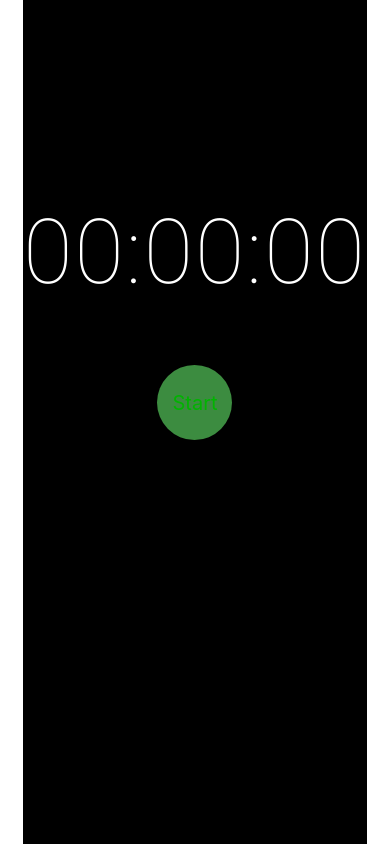
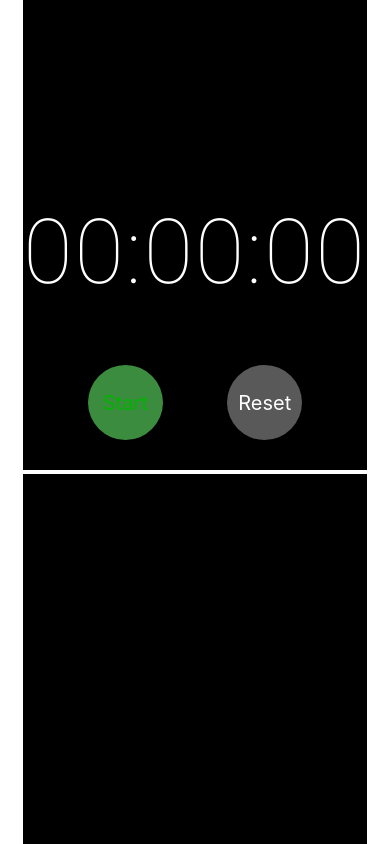
Before and after one commit to Shopify/eng-intern-assessment-react-native, a React Native app: screen / in a window 390 px wide. Built offline with nearby package versions, Linux system fonts and the light colour scheme.

Commit message:
baseline functionality: lap counter and reset

```diff
--- /dev/null
+++ b/src/components/LapResetButton.tsx
@@ -0,0 +1,43 @@
+
+import React from 'react';
+import { TouchableOpacity, Text, StyleSheet } from 'react-native';
+
+
+interface LapResetButtonProps {
+  isRunning: boolean;
+  onLap: () => void;
+  onReset: () => void;
+}
+
+const LapResetButton: React.FC<LapResetButtonProps> = ({ isRunning, onLap, onReset }) => {
+  return (
+    <TouchableOpacity
+      style={[styles.button, isRunning ? styles.lapButton : styles.resetButton]}
+      onPress={isRunning ? onLap : onReset}
+    >
+      <Text style={styles.buttonText}>{isRunning ? 'Lap' : 'Reset'}</Text>
+    </TouchableOpacity>
+  );
+};
+
+const styles = StyleSheet.create({
+  button: {
+    width: 75,
+    height: 75,
+    borderRadius: 37.5,
+    justifyContent: 'center',
+    alignItems: 'center',
+  },
+  lapButton: {
+    backgroundColor: '#FFC107',
+  },
+  resetButton: {
+    backgroundColor: '#595959',
+  },
+  buttonText: {
+    color: '#fff',
+    fontSize: 20,
+  },
+});
+
+export default LapResetButton;
--- a/src/components/StopWatch.tsx
+++ b/src/components/StopWatch.tsx
@@ -1,19 +1,21 @@
 import React, { useState, useEffect, useRef } from 'react';
-import { View, Text, TouchableOpacity} from 'react-native';
+import { View, Text, TouchableOpacity, ScrollView } from 'react-native';
 import * as Font from 'expo-font';
 import { styles } from '../styles/styles';
+import LapResetButton from './LapResetButton';
 
 const customFonts = {
   Roboto: require('../../assets/fonts/Roboto-Thin.ttf'),
 };
 
-export default function StopWatch(){
+export default function StopWatch() {
 
   async function loadFonts() {
     await Font.loadAsync(customFonts);
   }
 
   const [displayTime, setDisplayTime] = useState<string>('00:00:00');
+  const [laps, setLaps] = useState<string[]>([]);
 
   const [running, setRunning] = useState(false);
   const [timeElapsed, setTimeElapsed] = useState(0);
@@ -54,32 +56,58 @@ export default function StopWatch(){
     }
   };
 
-  useEffect(() => {
-    loadFonts();
-  }, []);
+  const resetStopwatch = () => {
+    clearInterval(timerRef.current);
+    startTimeRef.current = 0;
+    setTimeElapsed(0);
+    setRunning(false);
+    setDisplayTime('00:00:00');
+    setLaps([]);
+  };
 
   useEffect(() => {
-    if(running){
+
+    loadFonts();  // load custom roboto font
+
+    if (running) {
       const interval = setInterval(() => {
         const newTimeElapsed = Date.now() - startTimeRef.current;
         setTimeElapsed(newTimeElapsed);
         setDisplayTime(formatTime(newTimeElapsed));
-    }, 10);
-    return () => clearInterval(interval);
+      }, 10);
+      return () => clearInterval(interval);
     }
   }, [running]);
+
+  const handleLap = () => {
+    const newLap = `${displayTime}`;
+    setLaps(previousLaps => [...previousLaps, newLap]);
+  };
 
   return (
     <View style={styles.container}>
       <Text style={styles.timerText}>{displayTime}</Text>
       <View style={styles.buttonsContainer}>
-      <TouchableOpacity
+        <TouchableOpacity
           style={running ? styles.stopButton : styles.startButton}
           onPress={toggleStopwatch}
         >
           <Text style={running ? styles.buttonTextStart : styles.buttonTextStop}>{running ? 'Stop' : 'Start'}</Text>
         </TouchableOpacity>
+        <LapResetButton
+          isRunning={running}
+          onLap={handleLap}
+          onReset={resetStopwatch}
+        />
       </View>
+      <ScrollView style={styles.lapList}>
+        {laps.map((lap, index) => (
+          <View key={index} style={styles.lapContainer}>
+            <Text style={styles.lapNumber}>Lap {index + 1}</Text>
+            <Text style={styles.lapTime}>{lap}</Text>
+          </View>
+        ))}
+      </ScrollView>
     </View>
   );
 };
--- a/src/styles/styles.ts
+++ b/src/styles/styles.ts
@@ -31,6 +31,9 @@ export const styles = StyleSheet.create({
       justifyContent: 'space-evenly',
       marginTop: 20,
       width: '100%',
+      paddingBottom: 30,
+      borderBottomWidth: 4,
+      borderBottomColor: 'white',
     },
     startButton: {
       backgroundColor: '#4CAF50',
@@ -69,4 +72,30 @@ export const styles = StyleSheet.create({
       color: '#00E100',
       opacity: 1,
     },
+    lapList: {
+      marginTop: 0,
+      maxHeight: 300,
+      width: '100%',
+    },
+    lapContainer: {
+      flexDirection: 'row',
+      justifyContent: 'flex-start',
+      alignItems: 'center',
+      width: '100%',
+      padding: 10,
+      borderTopWidth: 1,
+      borderTopColor: 'gray',
+    },
+    lapNumber: {
+      color: '#fff',
+      fontSize: 18,
+      width: '50%',
+      textAlign: 'left',
+    },
+    lapTime: {
+      color: '#fff',
+      fontSize: 18,
+      width: '50%',
+      textAlign: 'right',
+    },
   });
```
